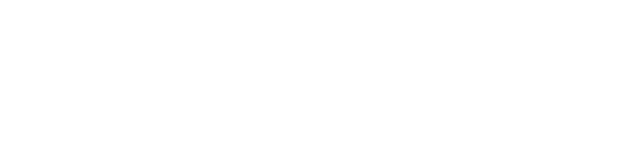
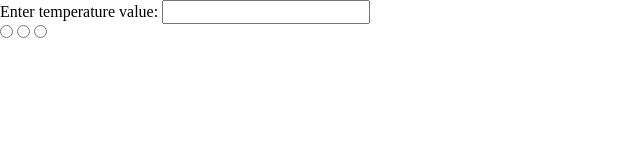
Before and after one commit to adonis-dev17/temperature-converter, a plain HTML site: page index.html in a window 1280 px wide. Shown: the whole page, without its empty margins (0-640 px from the left). Drawn offline with Linux system fonts and the light colour scheme.

Commit message:
Added HTML forms for entering values and selecting temperature unit.

```diff
--- a/index.html
+++ b/index.html
@@ -12,7 +12,11 @@
 		<link rel="stylesheet" href="css/style.css">
 	</head>
 	<body>
-
+		<label for="tvalue">Enter temperature value:</label>
+		<input type="number" name="tvalue" id="tvalue"><br>
+		<input type="radio" name="tunit" value="Celsius">
+		<input type="radio" name="tunit" value="Farenheit">
+		<input type="radio" name="tunit" value="Kelvin">
 
 		<script type="text/javascript" src="js/main.js"></script>
 	</body>
```
